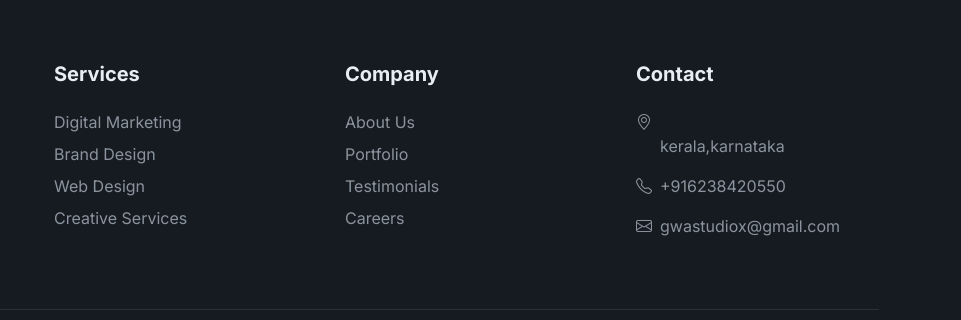
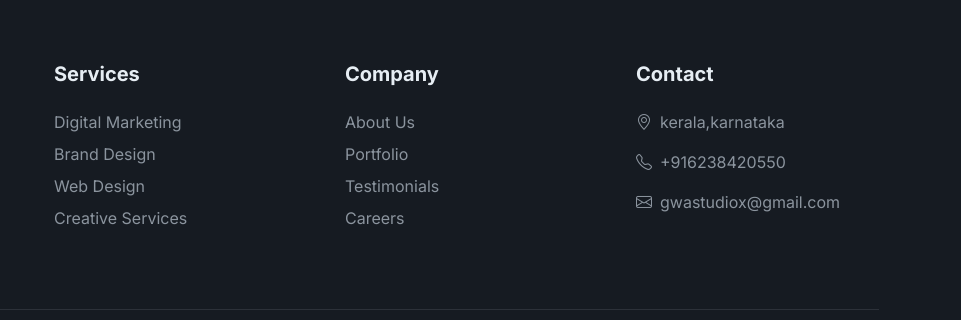
Before and after one commit to gwastudiox/gwastudioX-website, a plain HTML site: page index.html in a window 1280 px wide. Shown: the part 4684-5004 px from the top of the page, 319-1280 px from the left. Drawn offline with nearby package versions, Linux system fonts and the light colour scheme.

Commit message:
Update index.html
removed br from footer in adress section

```diff
--- a/index.html
+++ b/index.html
@@ -570,7 +570,7 @@
                     <ul class="list-unstyled">
                         <li class="mb-3 d-flex">
                             <i class="bi bi-geo-alt text-secondary me-2"></i>
-                            <span class="text-secondary"><br> kerala,karnataka</span>
+                            <span class="text-secondary"> kerala,karnataka</span>
                         </li>
                         <li class="mb-3 d-flex">
                             <i class="bi bi-telephone text-secondary me-2"></i>
```
